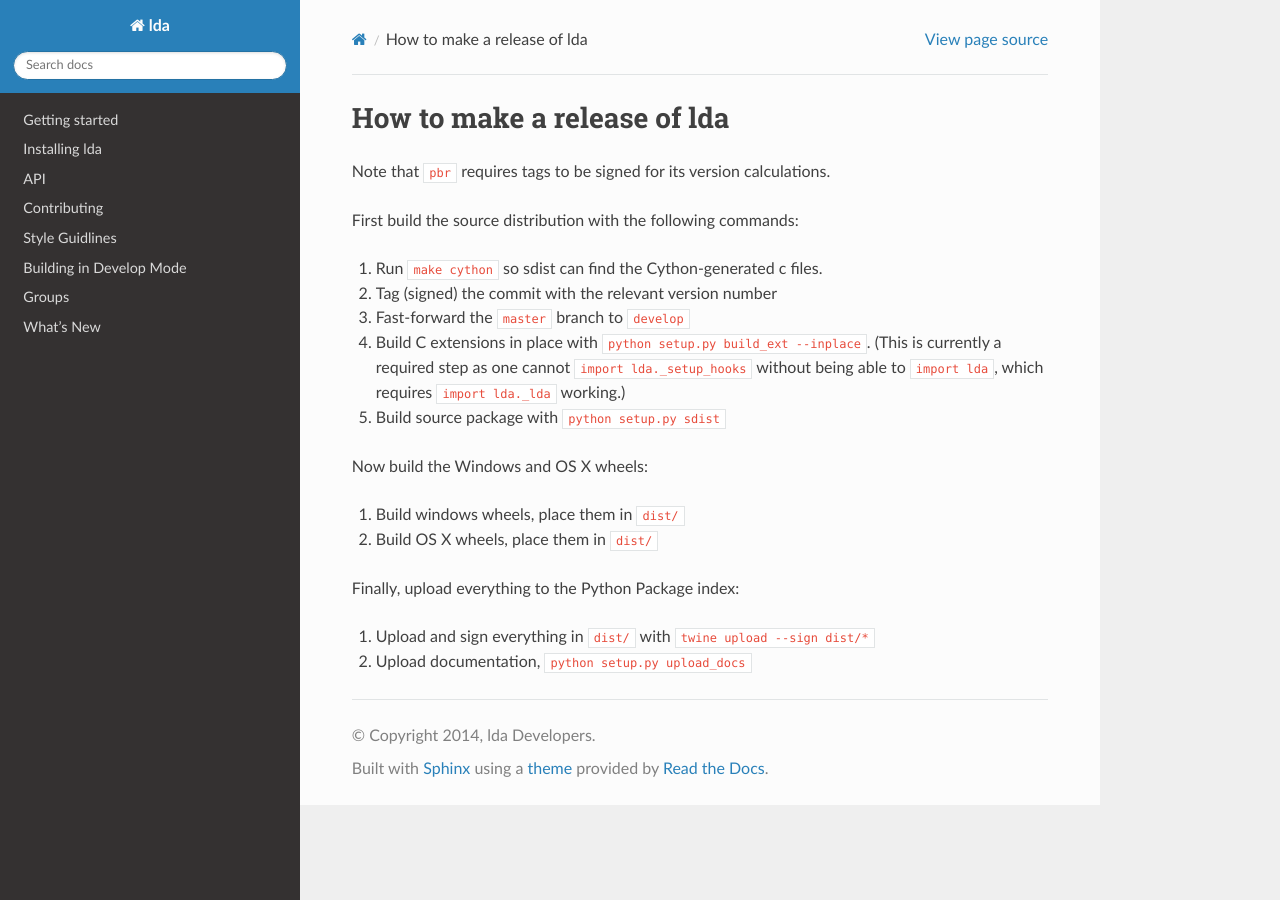
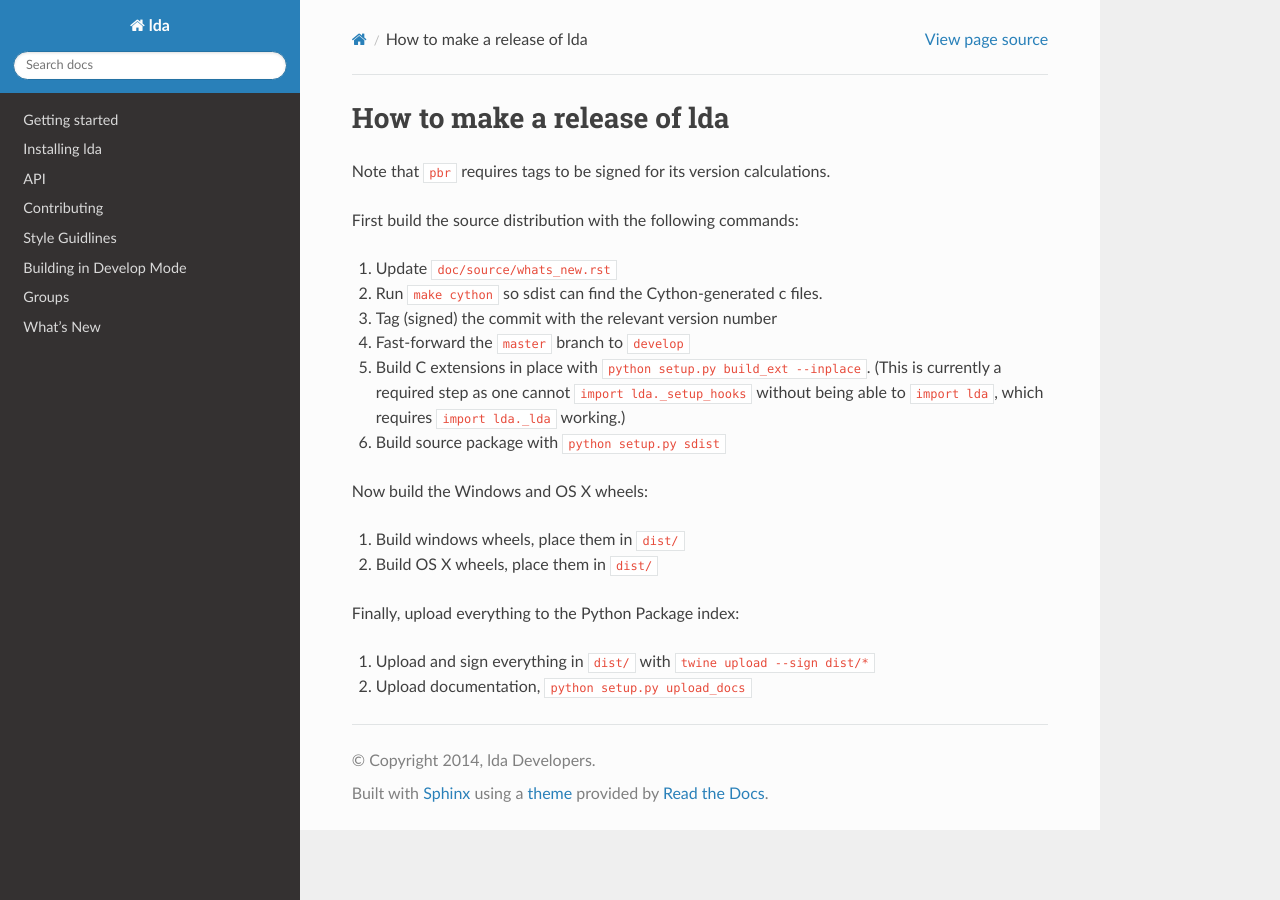
Before and after one commit to lda-project/lda, a Sphinx documentation site: the page built from doc/source/release_howto.rst, in a window 1280 px wide. Built offline with Sphinx 7.4.7 and the Read the Docs theme 2.0.0, drawn with Linux system fonts in a browser that asks for light colours.

Commit message:
DOC: add reminder to update whats_new.rst

```diff
--- a/doc/source/release_howto.rst
+++ b/doc/source/release_howto.rst
@@ -6,6 +6,7 @@ Note that ``pbr`` requires tags to be signed for its version calculations.
 
 First build the source distribution with the following commands:
 
+#. Update ``doc/source/whats_new.rst``
 #. Run ``make cython`` so sdist can find the Cython-generated c files.
 #. Tag (signed) the commit with the relevant version number
 #. Fast-forward the ``master`` branch to ``develop``
```
